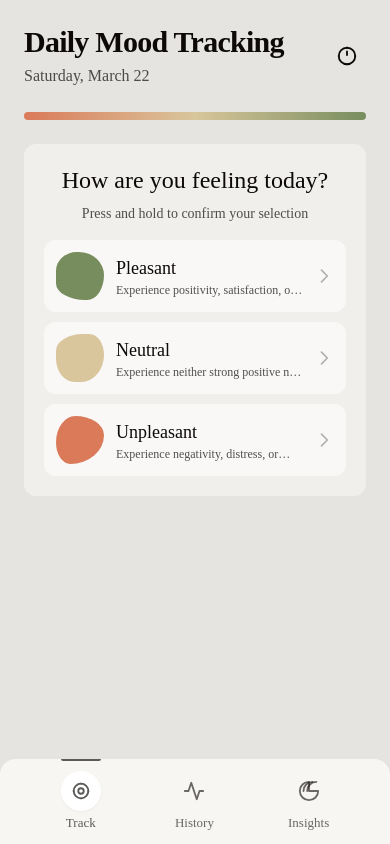
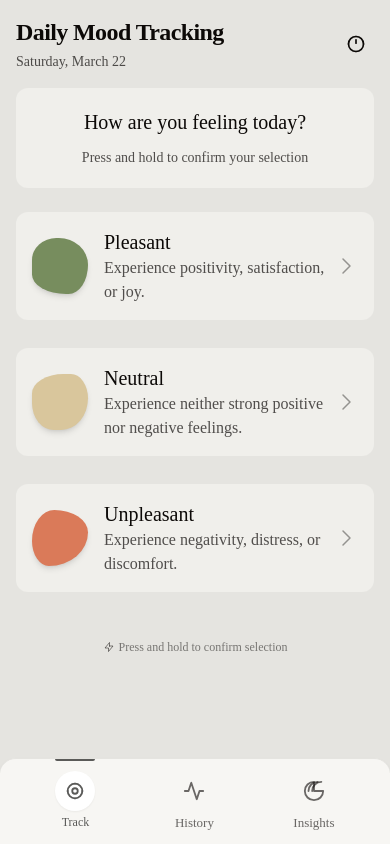
Before and after one commit to arielmathov23/inzendia, a Next.js app: page /mood-tracking in a window 390 px wide. Built offline with nearby package versions, Linux system fonts and the light colour scheme.

Commit message:
Fix mobile layout and navigation bar issues, update developer tool icon

```diff
--- a/src/components/DailyMoodTracking.jsx
+++ b/src/components/DailyMoodTracking.jsx
@@ -535,22 +535,22 @@ const DailyMoodTracking = () => {
   }
 
   return (
-    <div className="flex flex-col items-center justify-start min-h-screen p-6 pb-24" style={{ backgroundColor: '#E5E4E0' }}>
+    <div className="flex flex-col items-center justify-start min-h-screen p-4 pb-20 sm:p-6" style={{ backgroundColor: '#E5E4E0' }}>
       {/* Custom animations */}
       <style dangerouslySetInnerHTML={{ __html: customStyles }} />
 
       <div className="w-full max-w-md">
-        <header className="mb-6 flex justify-between items-center">
+        <header className="mb-4 sm:mb-8 flex justify-between items-center">
           <div>
-            <h1 className="text-3xl font-semibold tracking-tight text-[#0C0907] font-cooper">Daily Mood Tracking</h1>
-            <p className="text-base text-[#0C0907]/70 mt-1">{formatDate()}</p>
+            <h1 className="text-2xl sm:text-3xl font-semibold tracking-tight text-[#0C0907] font-cooper">Daily Mood Tracking</h1>
+            <p className="text-sm sm:text-base text-[#0C0907]/70 mt-1">{formatDate()}</p>
           </div>
           <button
             onClick={handleResetData}
             className="text-[#0C0907] hover:text-[#778D5E] p-2 rounded-full transition-colors"
             title="Reset today's mood (for testing)"
           >
-            <svg xmlns="http://www.w3.org/2000/svg" width="22" height="22" viewBox="0 0 24 24" fill="none" stroke="currentColor" strokeWidth="2" strokeLinecap="round" strokeLinejoin="round">
+            <svg xmlns="http://www.w3.org/2000/svg" width="20" height="20" viewBox="0 0 24 24" fill="none" stroke="currentColor" strokeWidth="2" strokeLinecap="round" strokeLinejoin="round">
               <path d="M21 12a9 9 0 0 1-9 9"></path>
               <path d="M3 12a9 9 0 0 1 9-9"></path>
               <path d="M21 12a9 9 0 0 0-9-9"></path>
@@ -757,77 +757,104 @@ const DailyMoodTracking = () => {
               </div>
             ) : (
               <div className="space-y-6">
-                {/* Selection UI for submitting mood */}
-                {!submittedToday && !loading && (
-                  <>
-                    <div className="mb-4 mt-1 w-full">
                 <div
-                        className="w-full h-2 rounded-full overflow-hidden"
-                        style={{
-                          background: 'linear-gradient(to right, #DA7A59, #D9C69C, #778D5E)'
-                        }}
-                      ></div>
+                  className="rounded-xl mb-4 sm:mb-6 p-5 sm:p-6 text-center"
+                  style={{ backgroundColor: '#F0EFEB' }}
+                >
+                  <h2 className="text-xl sm:text-2xl font-medium mb-3 font-cooper">How are you feeling today?</h2>
+                  <p className="text-sm sm:text-base text-[#0C0907]/70">Press and hold to confirm your selection</p>
                 </div>
 
-                    <div className="bg-[#F0EFEB] rounded-xl p-5 mb-4 w-full">
-                      <h2 className="text-2xl font-medium text-center mb-2 font-cooper">How are you feeling today?</h2>
-                      <p className="text-center text-[#0C0907]/70 mb-4 text-sm">Press and hold to confirm your selection</p>
-
-                      <div className="space-y-2.5">
-                        {moods.map(mood => (
+                <div className="grid grid-cols-1 gap-4">
+                  {moods.map((mood) => (
                     <div
                       key={mood.value}
-                            className={`${
-                              activeSelection?.value === mood.value
-                              ? 'bg-white shadow-lg'
-                              : 'bg-white/60 hover:bg-white/80'
-                            } rounded-xl p-3 flex items-center transition-all cursor-pointer relative overflow-hidden`}
+                      className={`rounded-xl mb-3 sm:mb-4 overflow-hidden p-4 sm:p-5 relative cursor-pointer transition-transform duration-200 ${activeSelection?.value === mood.value ? 'transform scale-[1.02]' : 'hover:transform hover:scale-[1.01]'}`}
+                      style={{ backgroundColor: '#F0EFEB' }}
                       onMouseDown={() => startHoldConfirmation(mood)}
                       onTouchStart={() => startHoldConfirmation(mood)}
                       onMouseUp={cancelHoldConfirmation}
+                      onMouseLeave={cancelHoldConfirmation}
                       onTouchEnd={cancelHoldConfirmation}
-                            onMouseLeave={cancelHoldConfirmation}
+                      onTouchCancel={cancelHoldConfirmation}
                     >
-                            {/* Progress indicator */}
+                      {/* Progress bar for hold confirmation */}
                       {activeSelection?.value === mood.value && (
                         <div
-                                className="absolute bottom-0 left-0 h-1 bg-[#5A5A58]"
+                          className="absolute bottom-0 left-0 h-1 transition-all ease-out"
                           style={{
                             width: `${confirmProgress}%`,
-                                  transition: 'width 0.05s linear'
+                            backgroundColor: mood.color,
+                            zIndex: 5,
                           }}
                         ></div>
                       )}
 
-                            {/* Blob */}
+                      {/* Ripple background animation */}
+                      {activeSelection?.value === mood.value && (
+                        <div className="absolute inset-0 overflow-hidden">
+                          <div className="absolute w-full h-full animate-ripple" style={{
+                            backgroundColor: mood.color,
+                            opacity: 0.05,
+                            borderRadius: '50%',
+                            transformOrigin: 'center',
+                          }}></div>
+                        </div>
+                      )}
+
+                      <div className="flex items-center relative z-10">
                         <div
-                              className={`w-12 h-12 mr-3 ${
-                                mood.value === 3
-                                ? 'irregular-blob-high'
-                                : mood.value === 2
-                                ? 'irregular-blob-neutral'
-                                : 'irregular-blob-low'
-                              }`}
+                          className={`w-14 h-14 mr-4 transition-all duration-300 flex items-center justify-center shadow-md relative ${mood.value === 3 ? 'irregular-blob-high' : mood.value === 2 ? 'irregular-blob-neutral' : 'irregular-blob-low'} ${activeSelection?.value === mood.value ? 'scale-110' : 'scale-100'}`}
                           style={{ backgroundColor: mood.color }}
-                            ></div>
+                        >
+                          {/* Pulse animation */}
+                          {activeSelection?.value === mood.value && (
+                            <div className={`absolute inset-0 animate-ping ${mood.value === 3 ? 'irregular-blob-high' : mood.value === 2 ? 'irregular-blob-neutral' : 'irregular-blob-low'}`} style={{
+                              backgroundColor: mood.color,
+                              opacity: 0.3
+                            }}></div>
+                          )}
 
-                            {/* Label and description */}
-                            <div className="flex flex-col flex-1">
-                              <span className="text-lg font-medium font-cooper">{mood.label}</span>
-                              <span className="text-[#0C0907]/70 text-xs line-clamp-1">{mood.description}</span>
+                          {/* Check mark that appears during hold */}
+                          {activeSelection?.value === mood.value && confirmProgress > 50 && (
+                            <svg
+                              xmlns="http://www.w3.org/2000/svg"
+                              className="h-6 w-6 text-white animate-scale-in"
+                              fill="none"
+                              viewBox="0 0 24 24"
+                              stroke="currentColor"
+                            >
+                              <path strokeLinecap="round" strokeLinejoin="round" strokeWidth={2.5} d="M5 13l4 4L19 7" />
+                            </svg>
+                          )}
                         </div>
-
-                            <div className="ml-2">
-                              <svg xmlns="http://www.w3.org/2000/svg" width="20" height="20" fill="none" viewBox="0 0 24 24" stroke="currentColor" className="text-[#0C0907]/30">
-                                <path strokeLinecap="round" strokeLinejoin="round" strokeWidth="2" d="M9 5l7 7-7 7"></path>
+                        <div className="text-left flex-1">
+                          <span className="text-xl font-medium text-[#0C0907] block font-cooper">{mood.label}</span>
+                          <span className="text-base text-[#0C0907]/70 block">{mood.description}</span>
+                        </div>
+                        <div className="ml-auto">
+                          <svg
+                            className={`w-6 h-6 transition-all duration-300 ${activeSelection?.value === mood.value ? 'text-[#0C0907]/90 rotate-90' : 'text-[#0C0907]/40'}`}
+                            fill="none"
+                            viewBox="0 0 24 24"
+                            stroke="currentColor"
+                          >
+                            <path strokeLinecap="round" strokeLinejoin="round" strokeWidth={1.5} d="M9 5l7 7-7 7" />
                           </svg>
+                        </div>
                       </div>
                     </div>
                   ))}
                 </div>
+
+                <div className="pt-2 text-center">
+                  <div className="inline-flex items-center justify-center space-x-1 text-xs text-[#0C0907]/50">
+                    <svg xmlns="http://www.w3.org/2000/svg" className="h-3 w-3" fill="none" viewBox="0 0 24 24" stroke="currentColor">
+                      <path strokeLinecap="round" strokeLinejoin="round" strokeWidth={2} d="M13 10V3L4 14h7v7l9-11h-7z" />
+                    </svg>
+                    <span>Press and hold to confirm selection</span>
                   </div>
-                  </>
-                )}
+                </div>
               </div>
             )}
           </div>
@@ -835,7 +862,7 @@ const DailyMoodTracking = () => {
       </div>
 
       {/* Updated bottom nav bar with improved design */}
-      <div className="fixed bottom-0 left-0 right-0 bg-[#F7F6F3] px-6 py-3 shadow-md rounded-t-2xl border-t border-[#E5E4E0] z-50">
+      <div className="fixed bottom-0 left-0 right-0 z-30 bg-[#F7F6F3] px-4 py-3 shadow-md rounded-t-2xl border-t border-[#E5E4E0]">
         <div className="flex justify-around max-w-md mx-auto">
           <Link
             href="/mood-tracking"
@@ -852,7 +879,7 @@ const DailyMoodTracking = () => {
                 <line x1="20" y1="12" x2="20.01" y2="12"></line>
               </svg>
             </div>
-            <span className="mt-0.5 text-[13px] font-medium font-cooper text-[#5A5A58]">Track</span>
+            <span className="mt-0.5 text-[12px] sm:text-[13px] font-medium font-cooper text-[#5A5A58]">Track</span>
           </Link>
 
           <Link
@@ -887,7 +914,7 @@ const DailyMoodTracking = () => {
 
       {/* Breathing Exercise Modal - IMPROVED DESIGN */}
       {showBreathingExercise && (
-        <div className="fixed inset-0 z-[60] flex flex-col animate-fade-in overflow-hidden"
+        <div className="fixed inset-0 z-50 flex flex-col animate-fade-in overflow-hidden"
           style={{ background: 'linear-gradient(145deg, #f7f6f3, #e6e5f0, #d4d3f2)' }}
         >
           {/* Enhanced decorative background elements */}
@@ -917,7 +944,7 @@ const DailyMoodTracking = () => {
           </div>
 
           {(completedExercise || (breathingRound === 4 && breathingStage === 0 && !isBreathingActive)) ? (
-            <div className="flex-1 flex flex-col items-center justify-center px-4 md:px-6 py-4 relative">
+            <div className="flex-1 flex flex-col items-center justify-center px-6 py-4 relative">
               <div className="animate-float-subtle mb-10">
                 <div className="relative mx-auto">
                   <div className="w-28 h-28 rounded-full bg-[#8A8BDE]/15 mx-auto flex items-center justify-center">
@@ -930,13 +957,13 @@ const DailyMoodTracking = () => {
                 </div>
               </div>
 
-              <div className="text-center mb-10 max-w-sm mx-auto">
-                <h3 className="text-3xl md:text-4xl font-cooper text-[#8A8BDE] mb-6">Wonderful job!</h3>
-                <p className="text-lg text-[#0C0907]/80 mb-8 leading-relaxed">
+              <div className="text-center mb-14 max-w-sm mx-auto">
+                <h3 className="text-4xl font-cooper text-[#8A8BDE] mb-6">Wonderful job!</h3>
+                <p className="text-xl text-[#0C0907]/80 mb-8 leading-relaxed">
                   You've completed your breathing exercise for today.
                 </p>
 
-                <div className="bg-[#8A8BDE]/15 rounded-2xl p-5 mb-10 shadow-sm max-w-xs mx-auto">
+                <div className="bg-[#8A8BDE]/15 rounded-2xl p-6 mb-10 shadow-sm">
                   <div className="flex items-start">
                     <div className="text-[#8A8BDE] mr-4 mt-1">
                       <svg width="24" height="24" viewBox="0 0 24 24" fill="none" stroke="currentColor" strokeWidth="2" strokeLinecap="round" strokeLinejoin="round">
@@ -962,12 +989,16 @@ const DailyMoodTracking = () => {
               </button>
             </div>
           ) : autoStartCountdown > 0 && !isBreathingActive ? (
-            <div className="flex-1 flex flex-col items-center justify-center px-4 md:px-6 py-4 relative">
-              <div className="relative mb-8 animate-float-subtle">
-                <div className="w-28 h-28 md:w-32 md:h-32 rounded-full flex items-center justify-center mx-auto bg-white/60 backdrop-blur-sm border border-white/80 relative animate-pulse-gentle"
+            <div className="flex-1 flex flex-col items-center justify-center px-6 py-4 relative">
+              <div className="text-center mb-6">
+                <h3 className="text-xl font-cooper text-[#8A8BDE] mb-3">Starting in</h3>
+              </div>
+
+              <div className="relative mb-10 animate-float-subtle">
+                <div className="w-32 h-32 rounded-full flex items-center justify-center mx-auto bg-white/60 backdrop-blur-sm border border-white/80 relative animate-pulse-gentle"
                   style={{ boxShadow: '0 10px 30px -5px rgba(138, 139, 222, 0.25)' }}
                 >
-                  <div className="text-7xl md:text-8xl font-cooper text-[#8A8BDE]">
+                  <div className="text-8xl font-cooper text-[#8A8BDE]">
                     {autoStartCountdown}
                   </div>
                   <div className="absolute inset-0 rounded-full border-4 border-[#8A8BDE]/30"></div>
@@ -976,13 +1007,13 @@ const DailyMoodTracking = () => {
               </div>
 
               <div className="text-center mb-6">
-                <p className="text-base md:text-lg text-[#0C0907]/70 max-w-xs mx-auto">
+                <p className="text-lg text-[#0C0907]/70 max-w-xs mx-auto">
                   Get ready to follow along with the breathing exercise
                 </p>
               </div>
             </div>
           ) : (
-            <div className="flex-1 flex flex-col items-center justify-center px-4 md:px-6 py-4 relative">
+            <div className="flex-1 flex flex-col items-center justify-center px-6 py-4 relative">
               <div className="text-center mb-14">
                 <h3 className="text-2xl text-[#8A8BDE] font-cooper mb-1">Round {breathingRound} of 4</h3>
                 <div className="flex space-x-3 justify-center mt-2">
@@ -995,15 +1026,15 @@ const DailyMoodTracking = () => {
                 </div>
               </div>
 
-              <div className="relative mb-12 md:mb-20 animate-float-subtle">
+              <div className="relative mb-20 animate-float-subtle">
                 <div className="absolute inset-0 rounded-full bg-[#8A8BDE]/20 animate-pulse-gentle"></div>
                 <div
-                  className={`w-44 h-44 md:w-56 md:h-56 rounded-full flex items-center justify-center mx-auto bg-white/60 backdrop-blur-sm border border-white/80 relative ${getBreathingAnimationClass()}`}
+                  className={`w-56 h-56 rounded-full flex items-center justify-center mx-auto bg-white/60 backdrop-blur-sm border border-white/80 relative ${getBreathingAnimationClass()}`}
                   style={{
                     boxShadow: '0 10px 30px -5px rgba(138, 139, 222, 0.25)',
                   }}
                 >
-                  <div className={`text-5xl md:text-6xl font-cooper transition-all duration-300 ${isBreathingActive ? 'animate-color-shift' : 'text-[#8A8BDE]'}`}>
+                  <div className={`text-6xl font-cooper transition-all duration-300 ${isBreathingActive ? 'animate-color-shift' : 'text-[#8A8BDE]'}`}>
                     {isBreathingActive ? breathingTimer : "4"}
                   </div>
                   <div className="absolute inset-0 rounded-full border-4 border-[#8A8BDE]/30"></div>
--- a/src/components/MoodInsights.jsx
+++ b/src/components/MoodInsights.jsx
@@ -320,9 +320,9 @@ const MoodInsights = () => {
                 alert('All mood data has been erased.');
               }
             }}
-            className="flex items-center py-2 px-4 text-[#0C0907]/40 hover:text-[#DA7A59]/90 rounded-md transition-colors text-sm font-medium"
+            className="flex items-center py-2 px-4 text-[#0C0907]/40 hover:text-[#DA7A59] rounded-md transition-colors text-sm font-medium"
           >
-            <svg xmlns="http://www.w3.org/2000/svg" width="16" height="16" viewBox="0 0 24 24" fill="none" stroke="currentColor" strokeWidth="1.5" strokeLinecap="round" strokeLinejoin="round" className="mr-2">
+            <svg xmlns="http://www.w3.org/2000/svg" width="16" height="16" viewBox="0 0 24 24" fill="none" stroke="#DA7A59" strokeWidth="1.5" strokeLinecap="round" strokeLinejoin="round" className="mr-2 opacity-70">
               <path d="M3 6h18"></path>
               <path d="M19 6v14c0 1-1 2-2 2H7c-1 0-2-1-2-2V6"></path>
               <path d="M8 6V4c0-1 1-2 2-2h4c1 0 2 1 2 2v2"></path>
@@ -333,7 +333,7 @@ const MoodInsights = () => {
       </div>
 
       {/* Updated bottom nav bar with improved design */}
-      <div className="fixed bottom-0 left-0 right-0 bg-[#F7F6F3] px-6 py-3 shadow-md rounded-t-2xl border-t border-[#E5E4E0]">
+      <div className="fixed bottom-0 left-0 right-0 bg-[#F7F6F3] px-6 py-3 shadow-md rounded-t-2xl border-t border-[#E5E4E0] z-30">
         <div className="flex justify-around max-w-md mx-auto">
           <Link
             href="/mood-tracking"
```
Lines whose indentation alone changed are shown as unchanged.
